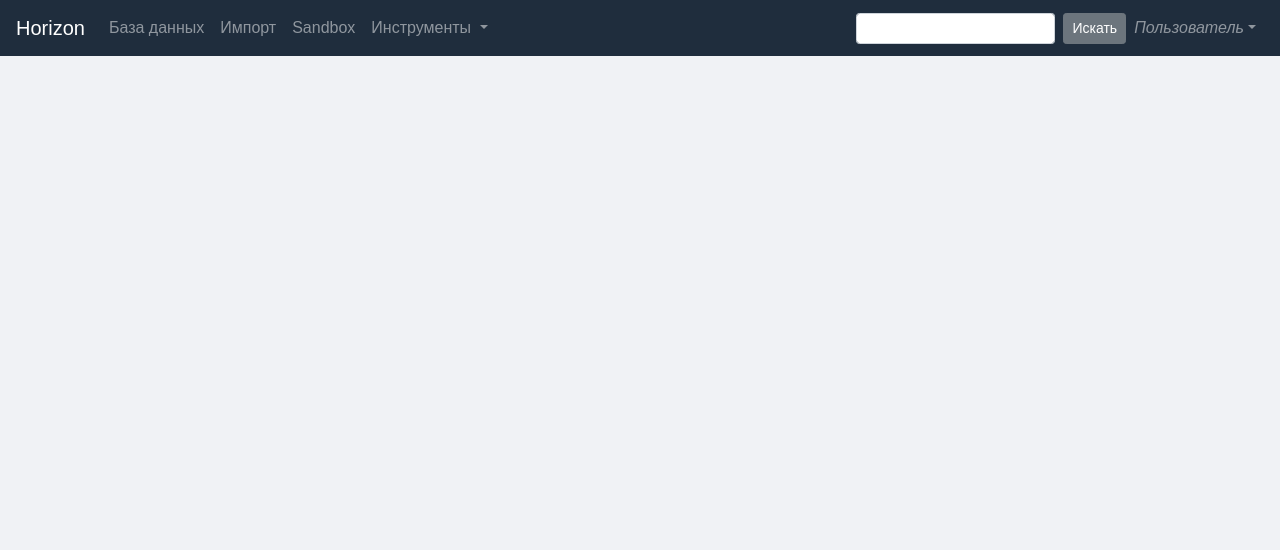
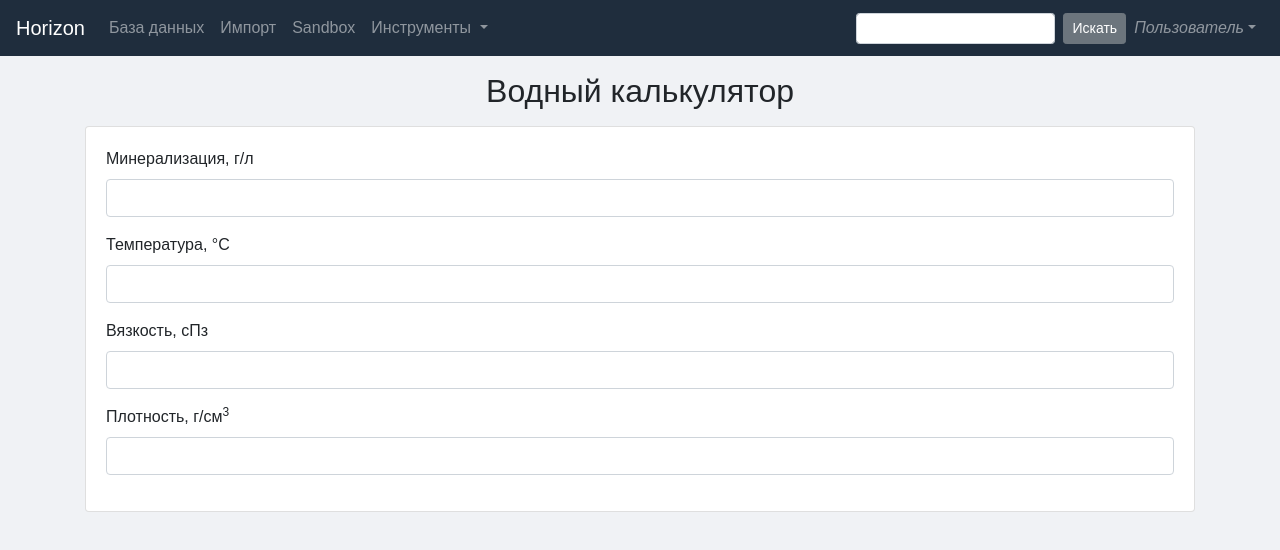
Before and after one commit to dmitrytk/django-rest, a Vue app in the folder client/: page /calculator in a window 1280 px wide. Shown: the top 550 px of the page. Built offline with nearby package versions, Linux system fonts and the light colour scheme; what v-clipboard, vue-toasted would draw is missing.

Commit message:
Water calculator

```diff
--- a/client/src/component/Navbar.vue
+++ b/client/src/component/Navbar.vue
@@ -14,6 +14,7 @@
           </template>
           <b-dropdown-item to="/sql">SQL генератор</b-dropdown-item>
           <b-dropdown-item to="/converter">Конвертер координат</b-dropdown-item>
+          <b-dropdown-item to="/calculator">Водный калькулятор</b-dropdown-item>
         </b-nav-item-dropdown>
       </b-navbar-nav>
 
--- a/client/src/router/index.js
+++ b/client/src/router/index.js
@@ -9,6 +9,7 @@ import Map from '@/views/db/Map.vue';
 import FieldData from '@/views/db/FieldData.vue';
 import SQLGenerator from '@/views/SQLGenerator.vue';
 import CoordinateConverter from '@/views/CoordinateConverter.vue';
+import WaterCalculator from '@/views/WaterCalculator.vue';
 
 Vue.use(VueRouter);
 
@@ -60,6 +61,11 @@ const routes = [
     name: 'CoordinateConverter',
     component: CoordinateConverter,
   },
+  {
+    path: '/calculator',
+    name: 'WaterCalculator',
+    component: WaterCalculator,
+  },
 
 ];
 
--- /dev/null
+++ b/client/src/views/WaterCalculator.vue
@@ -0,0 +1,91 @@
+<template>
+  <b-container>
+    <h2 class="text-center my-3">Водный калькулятор</h2>
+
+    <b-card>
+      <!--      Salinity      -->
+      <b-form-group
+
+        label-for="input-default">
+        <label for="salinity">Минерализация, г/л</label>
+        <b-form-input
+          id="salinity"
+          v-model="salinity"
+          type="number"
+          @keyup="calculate">
+        </b-form-input>
+      </b-form-group>
+
+      <!--      Temperature      -->
+      <b-form-group
+
+        label-for="input-default">
+        <label for="temperature">Температура, &deg;C</label>
+        <b-form-input
+          id="temperature"
+          v-model="temperature"
+          type="number"
+          @keyup="calculate">
+        </b-form-input>
+      </b-form-group>
+
+      <!--      Viscosity      -->
+      <b-form-group
+
+        label-for="input-default">
+        <label for="viscosity">Вязкость, сПз</label>
+        <b-form-input id="viscosity" v-model="viscosity" type="number">
+        </b-form-input>
+      </b-form-group>
+
+      <!--      Density      -->
+      <b-form-group
+
+        label-for="input-default">
+        <label for="density">Плотность, г/см<sup>3</sup></label>
+        <b-form-input id="density" v-model="density" type="number">
+        </b-form-input>
+      </b-form-group>
+    </b-card>
+  </b-container>
+</template>
+
+<script>
+export default {
+  name: 'WaterCalculator',
+  data() {
+    return {
+      salinity: null,
+      temperature: null,
+      viscosity: null,
+      density: null,
+    };
+  },
+  methods: {
+    calculate() {
+      console.log('calculate');
+      if (this.salinity > 0 && this.temperature > 0) {
+        this.viscosity = this.calcViscosity(this.salinity, this.temperature);
+        this.density = this.calcDensity(this.salinity, this.temperature);
+      }
+    },
+    calcViscosity(salinity, temperature) {
+      const a = temperature - 8.435;
+      const distVisc = 100.0 / (2.1482 * (a + (8078.4 + a * a) ** 0.5) - 120.0);
+      const am = 10 ** (-5) * (-2.24 * temperature + 14.0 * temperature ** 0.5 + 124.0);
+      const viscosity = distVisc + am * salinity;
+      return Math.round(viscosity * 1000) / 1000;
+    },
+    calcDensity(salinity, temperature) {
+      const density = (1.0 - 5.9 * 10.0 ** (-6.0) * (temperature - 4.0) ** 1.95
+        + 6.5 * salinity * 10.0 ** (-4)) / (1.0 - 4.2 * 10.0 ** (-5));
+      return Math.round(density * 10000) / 10000;
+    },
+
+  },
+};
+</script>
+
+<style scoped>
+
+</style>
```
